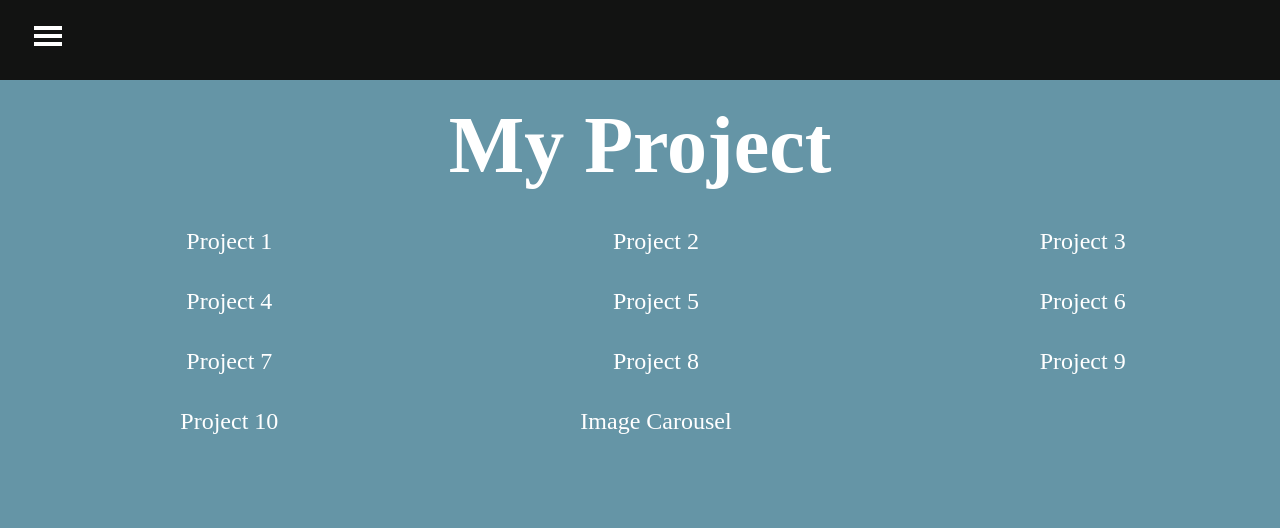
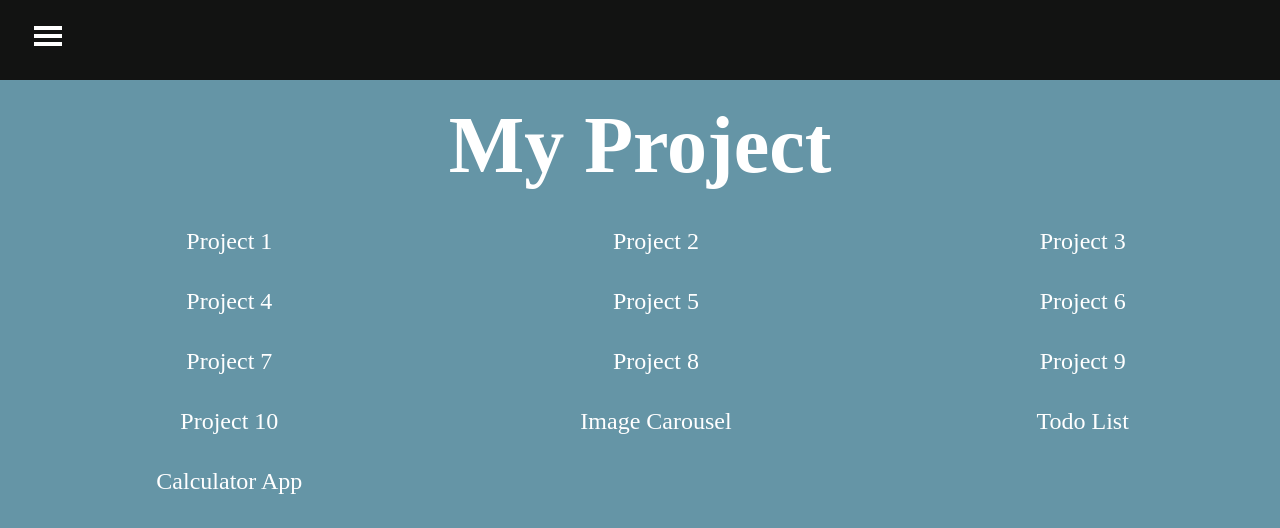
Before and after one commit to BbreeSwn/navigation-app, a React (Create React App) app: page /project in a window 1280 px wide. Shown: the top 528 px of the page. Built offline with nearby package versions, Linux system fonts and the light colour scheme.

Commit message:
add calculator project

```diff
--- a/src/data/ProjectLink.js
+++ b/src/data/ProjectLink.js
@@ -54,6 +54,16 @@ const projectLink = [
     projectTitle: "Image Carousel",
     link: "https://swn-image-carousel.netlify.app/",
   },
+  {
+    projectId: 11,
+    projectTitle: "Todo List",
+    link: "https://swn-todo-list.netlify.app/",
+  },
+  {
+    projectId: 11,
+    projectTitle: "Calculator App",
+    link: "https://swn-calculate-app.netlify.app/",
+  },
 ];
 
 export default projectLink;
```
